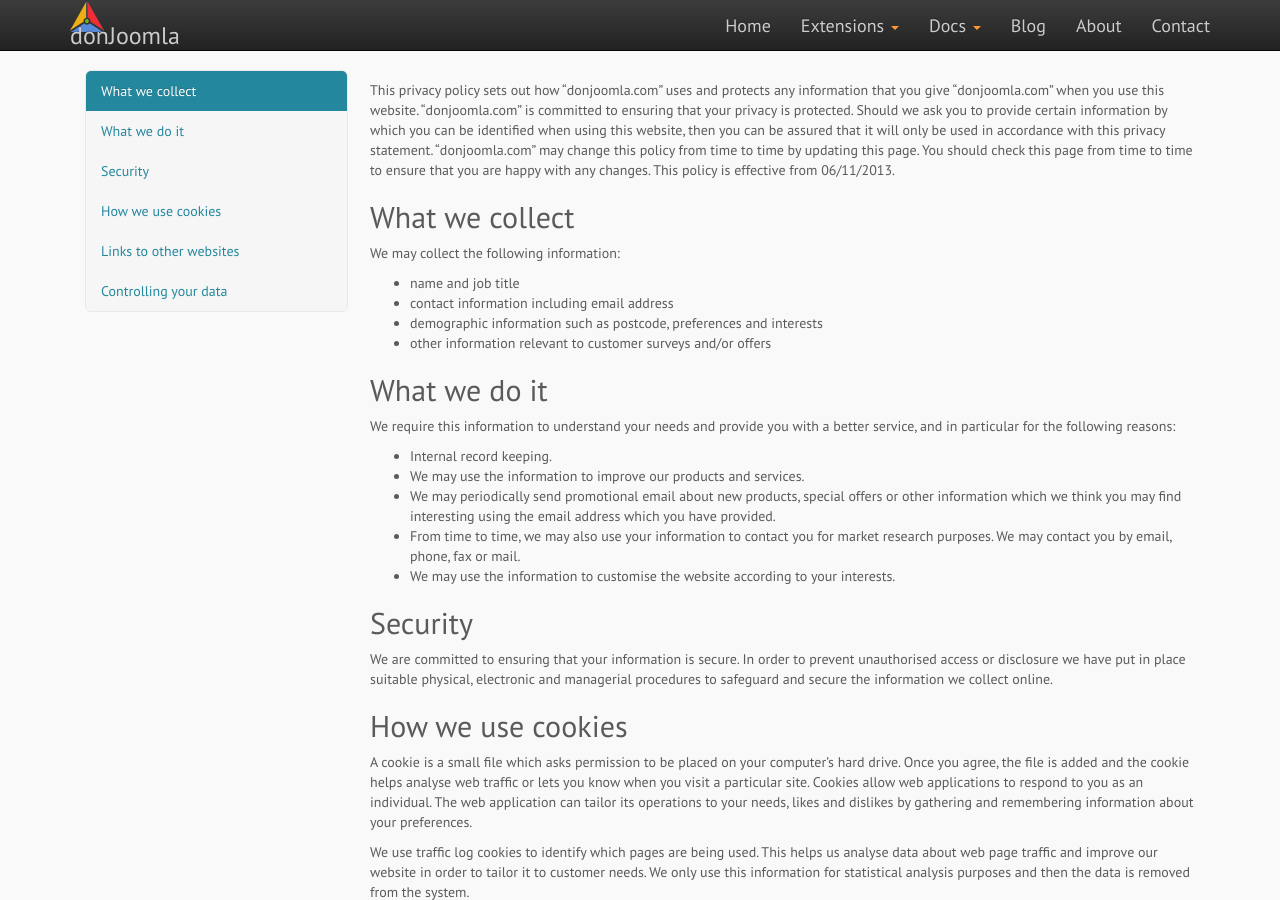
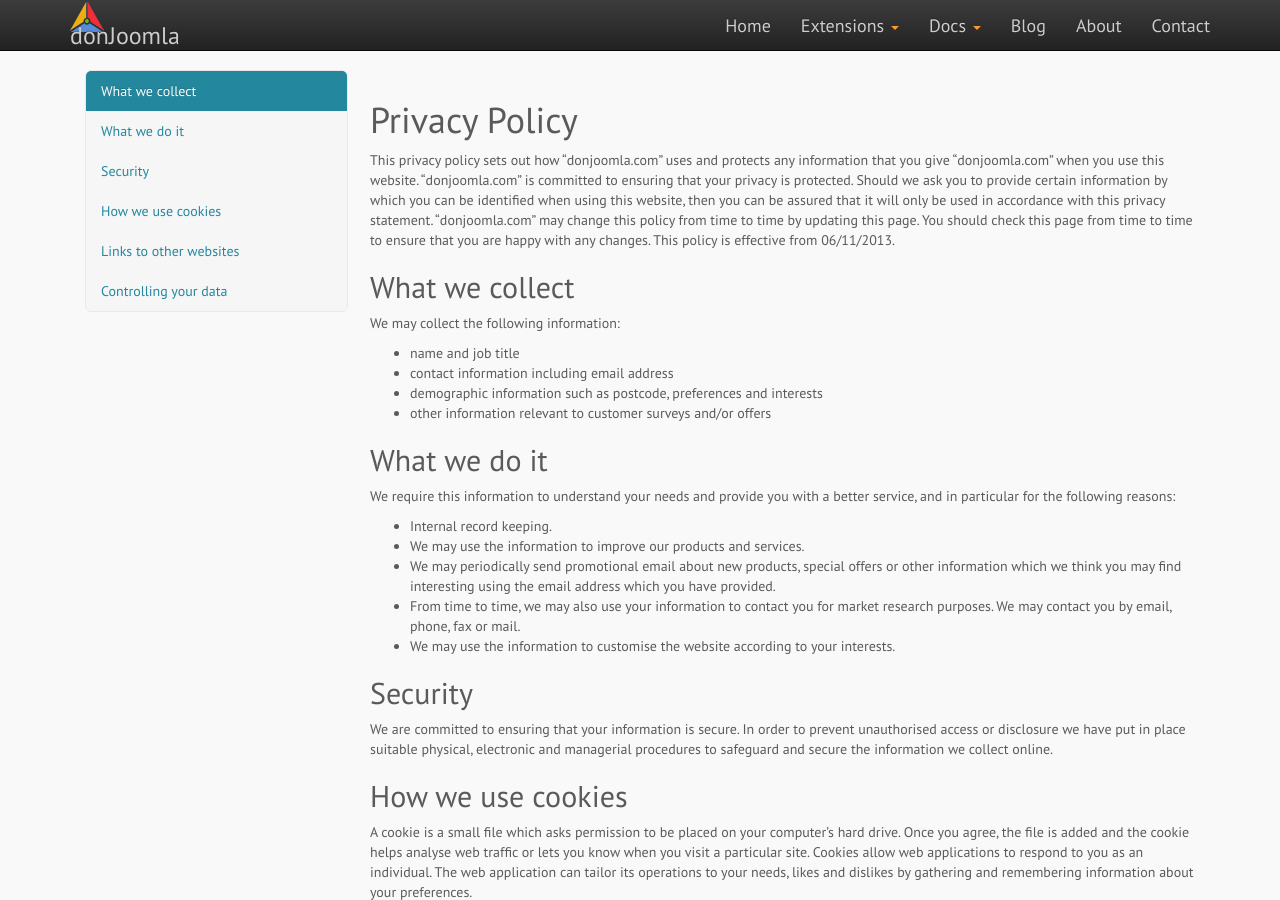
Before and after one commit to donJoomla/donjoomla.github.io, a Jekyll site: the page built from privacy.md, in a window 1280 px wide and 900 px high. Built offline with Jekyll 4.4.1, drawn with Linux system fonts in a browser that asks for light colours; nearby versions of some CDN libraries.

Commit message:
Update privacy.md

```diff
--- a/privacy.md
+++ b/privacy.md
@@ -2,6 +2,7 @@
 layout: default
 title: Privacy Policy
 ---
+# Privacy Policy
 
 This privacy policy sets out how “donjoomla.com” uses and protects any information that you give “donjoomla.com” when you use this website.
 “donjoomla.com” is committed to ensuring that your privacy is protected. Should we ask you to provide certain information by which you can be identified when using this website, then you can be assured that it will only be used in accordance with this privacy statement.
```
